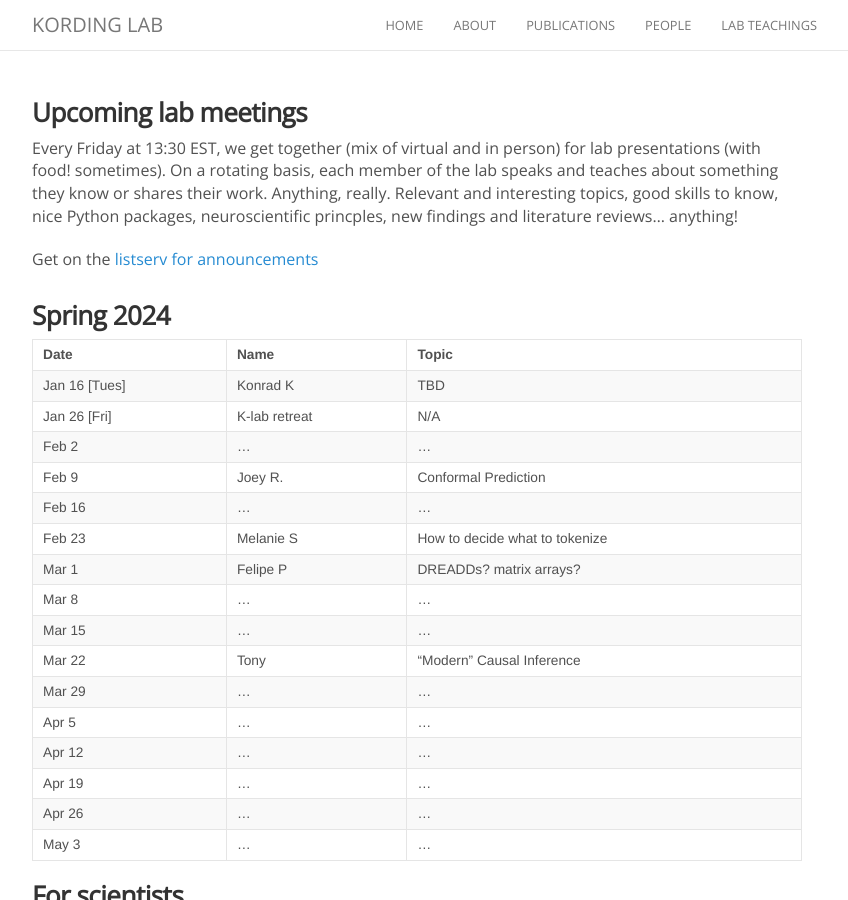
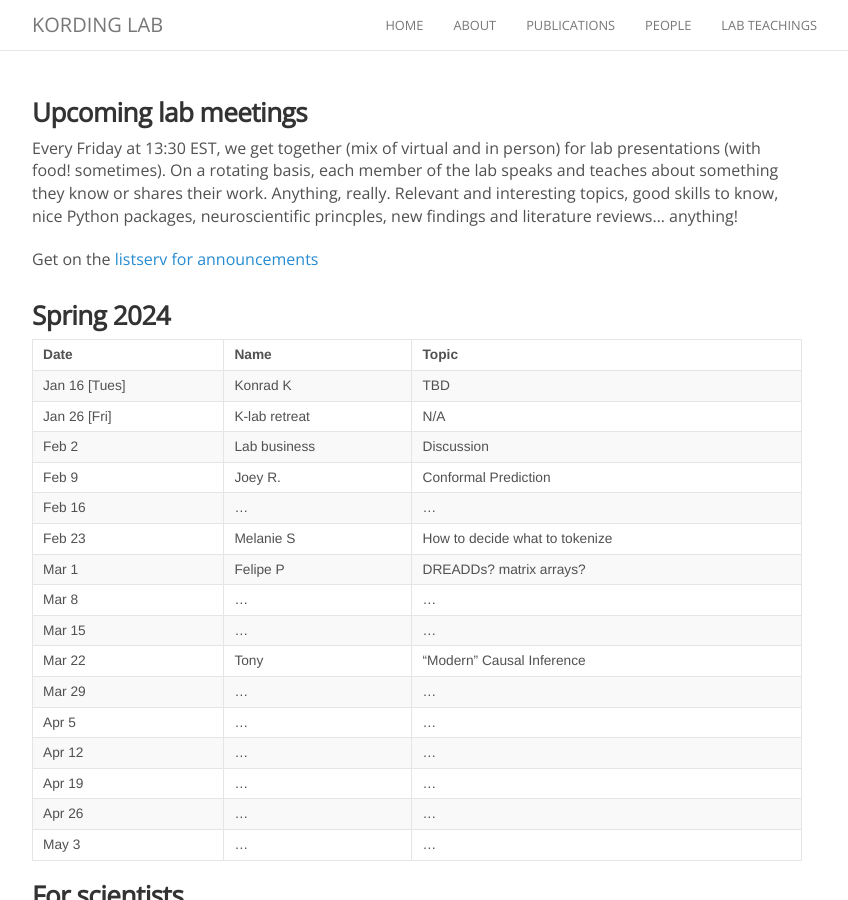
Before and after one commit to KordingLab/KordingLab.github.io, a Jekyll site: the page built from presentations.md, in a window 1280 px wide and 900 px high. Shown: the whole window, without its empty margins (223-1071 px from the left). Built offline with Jekyll 4.4.1, drawn with Linux system fonts in a browser that asks for light colours; nearby versions of some CDN libraries; comment, search, counter and statistics services are not loaded.

Commit message:
Update presentations.md

```diff
--- a/presentations.md
+++ b/presentations.md
@@ -18,7 +18,7 @@ Get on the [listserv for announcements](https://groups.google.com/forum/#!forum/
 |------|------|-------|
 | Jan 16 [Tues] | Konrad K | TBD |
 | Jan 26 [Fri] | K-lab retreat | N/A |
-| Feb 2 | ... | ... |
+| Feb 2 | Lab business | Discussion |
 | Feb 9 |Joey R. | Conformal Prediction |
 | Feb 16 | ... | ... |
 | Feb 23 | Melanie S | How to decide what to tokenize |
```
